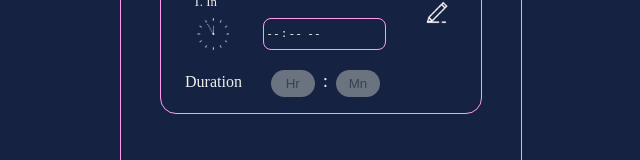
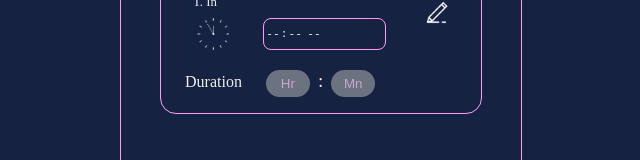
Before and after one commit to vickertan/Rest-Time, a React (Vite) app: page / in a window 1280 px wide. Shown: the part 226-386 px from the top of the page, without its empty margins (319-959 px from the left). Built offline with nearby package versions, Linux system fonts and the light colour scheme.

Commit message:
Readjust position of dur-div
Change color of dur-div content

```diff
--- a/src/main.css
+++ b/src/main.css
@@ -120,7 +120,7 @@ p {
 
 .left-div .duration .dur-div {
     color: var(--light);
-    margin: 1rem 0.8rem 0;
+    margin: 1rem 0.5rem 0;
 }
 
 .left-div .duration input {
@@ -128,7 +128,7 @@ p {
     height: 25px;
     text-align: center;
     background-color: var(--gray);
-    color: var(--pink);
+    color: var(--darkest);
     margin: 0 0.5rem;
     outline: none;
     border: none;
@@ -136,7 +136,7 @@ p {
 }
 
 .left-div .duration input::placeholder {
-    color: var(--dark);
+    color: var(--light-pink);
 }
 
 .left-div .duration input::-webkit-inner-spin-button {
```
